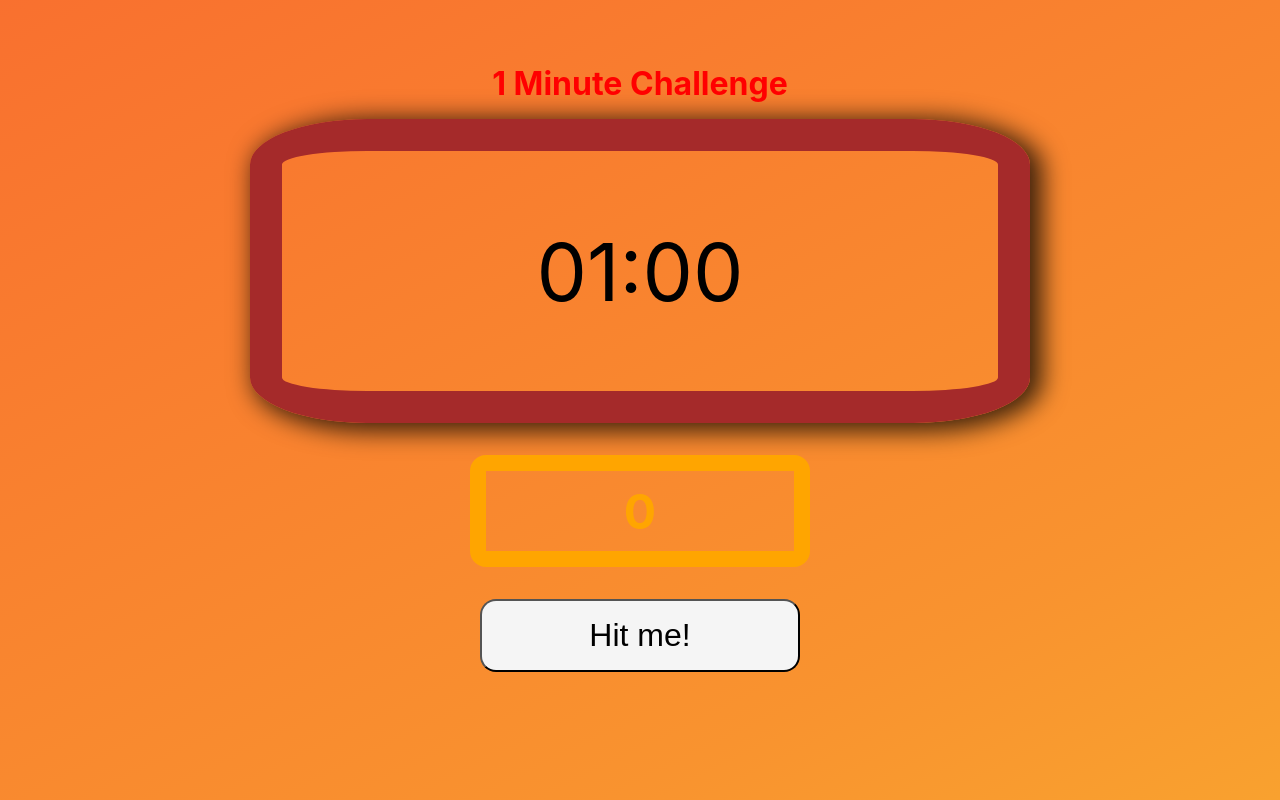
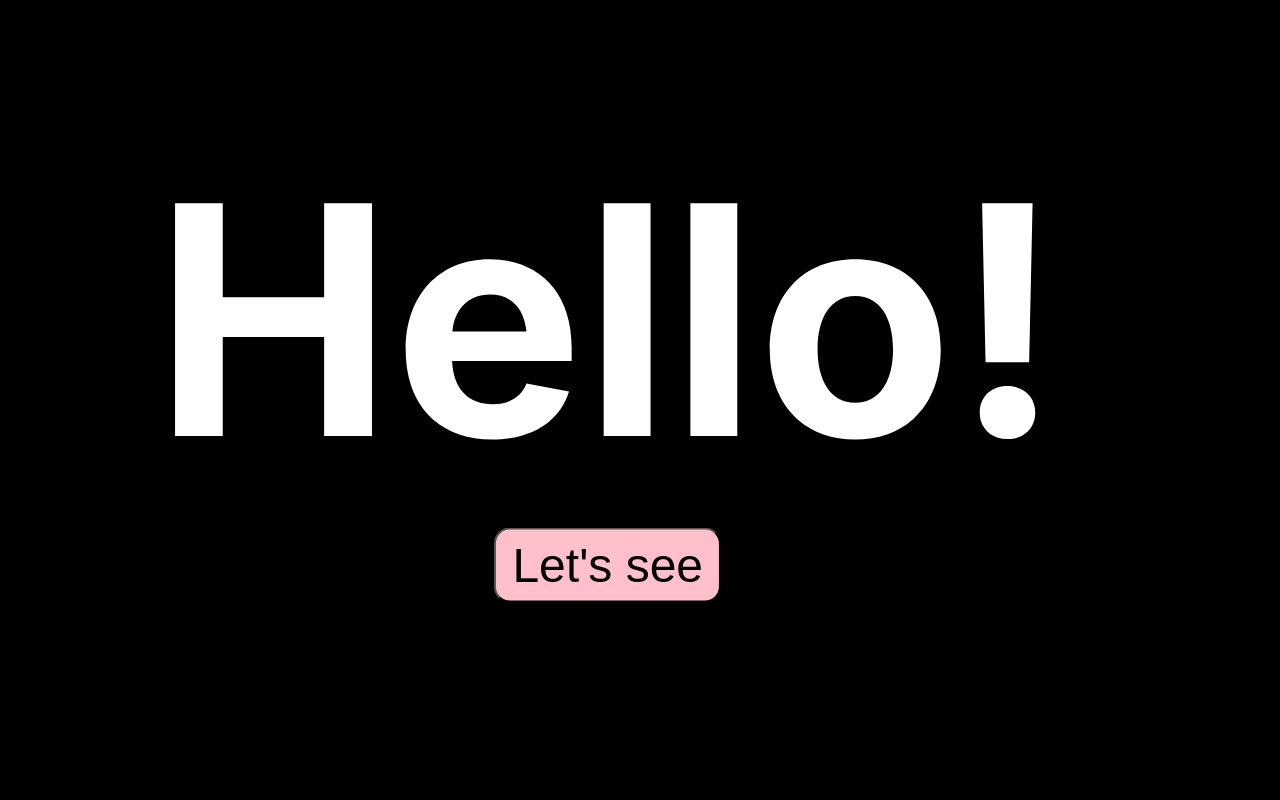
Before and after one commit to johnfung95/golden-finger, a React (Create React App) app: page / in a window 1280 px wide. Built offline with nearby package versions, Linux system fonts and the light colour scheme.

Commit message:
Add entrance effects
- bug some UI bugs

```diff
--- a/public/index.html
+++ b/public/index.html
@@ -28,6 +28,7 @@
   </head>
   <body>
     <noscript>You need to enable JavaScript to run this app.</noscript>
+    <div id="overlay"></div>
     <div id="root"></div>
     <!--
       This HTML file is a template.
--- a/src/App.js
+++ b/src/App.js
@@ -4,6 +4,7 @@ import PlayButton from "./components/UI/Buttons/PlayButton";
 import ResetButton from "./components/UI/Buttons/ResetButton";
 import Timer from "./components/Game/Timer/Timer";
 import Scoreboard from "./components/Game/Scoreboard/Scoreboard";
+import Modal from "./components/UI/Modal/Modal";
 import classes from "./App.module.css";
 
 const gameTime = 60; // 1 min
@@ -50,7 +51,8 @@ function App() {
   };
 
   return (
-    <div>
+    <React.Fragment>
+      <Modal />
       <Card>
         <h1 className={classes.title}>1 Minute Challenge</h1>
         <Timer time={timeLeft} isEnd={isEnd} />
@@ -63,7 +65,7 @@ function App() {
         />
         {isEnd ? <ResetButton onClick={getResetHandler} /> : null}
       </Card>
-    </div>
+    </React.Fragment>
   );
 }
 
--- a/src/components/UI/Card/Card.module.css
+++ b/src/components/UI/Card/Card.module.css
@@ -1,5 +1,5 @@
 .card {
-    margin: 5rem auto;
+    margin: auto;
     text-align: center;
     width: 100%;
 }
--- a/src/components/UI/Modal/Modal.js
+++ b/src/components/UI/Modal/Modal.js
@@ -0,0 +1,34 @@
+import React, { useState } from "react";
+import ReactDOM from "react-dom";
+import classes from "./Modal.module.css";
+
+const Backdrop = (props) => {
+  const [onShow, setOnShow] = useState(false);
+
+  const onShowHandler = () => {
+    setOnShow(true);
+  };
+
+  return (
+    <div className={onShow ? classes.nope : classes.backdrop}>
+      <div className={classes.content}>
+        <h1>Hello!</h1>
+        <button onClick={onShowHandler} className={classes.prePlayBtn}>
+          Let's see
+        </button>
+      </div>
+    </div>
+  );
+};
+
+const portalElement = document.getElementById("overlay");
+
+const Modal = (props) => {
+  return (
+    <React.Fragment>
+      {ReactDOM.createPortal(<Backdrop />, portalElement)}
+    </React.Fragment>
+  );
+};
+
+export default Modal;
--- a/src/components/UI/Modal/Modal.module.css
+++ b/src/components/UI/Modal/Modal.module.css
@@ -0,0 +1,61 @@
+.backdrop {
+    display: block;
+    position: fixed;
+    top: 0;
+    left: 0;
+    width: 100%;
+    height: 100vh;
+    z-index: 20;
+    background-color: rgba(0, 0, 0, 1);
+}
+
+.nope {
+    display: none;
+}
+
+.content {
+    position: fixed;
+    left:50%;
+    top:40%;
+    transform:translate(-50%,-50%);
+    font-size: 10rem;
+    font-weight: bolder;
+    color: white;
+    z-index: 30;
+    animation: greeting 5s 1s 1 alternate
+}
+
+.prePlayBtn {
+    position: fixed;
+    font-size: 3rem;
+    left:50%;
+    top:80%;
+    transform:translate(-50%,-50%);
+    background-color: pink;
+    border-radius: 16px;
+    padding: 0.5rem 1rem;
+    cursor:pointer;
+}
+
+.prePlayBtn:hover {
+    color: white;
+    background: brown;
+}
+
+@keyframes greeting {
+    0% {
+        left:0%;
+    }
+
+    50% {
+        left:80%;
+    }
+
+    75% {
+        left:30%;
+    }
+
+    100% {
+        left: 50%;
+    }
+}
--- a/src/index.css
+++ b/src/index.css
@@ -5,7 +5,7 @@ html {
   -webkit-animation: bg-flow 5s ease infinite;
   -moz-animation: bg-flow 5s ease infinite;
   animation: bg-flow 5s ease infinite;
-  margin: -2rem auto;
+  margin: auto;
   width: 100%;
   height: 100%;
   display: inline-flex;
@@ -14,12 +14,13 @@ html {
 }
 
 body {
-  min-width: 80%;
+  min-width: 70%;
   font-family: -apple-system, BlinkMacSystemFont, 'Segoe UI', 'Roboto', 'Oxygen',
     'Ubuntu', 'Cantarell', 'Fira Sans', 'Droid Sans', 'Helvetica Neue',
     sans-serif;
   -webkit-font-smoothing: antialiased;
   -moz-osx-font-smoothing: grayscale;
+  margin: 0;
 }
 
 code {
```
Also changed, not shown: src/App.module.css (line endings or trailing spaces).
